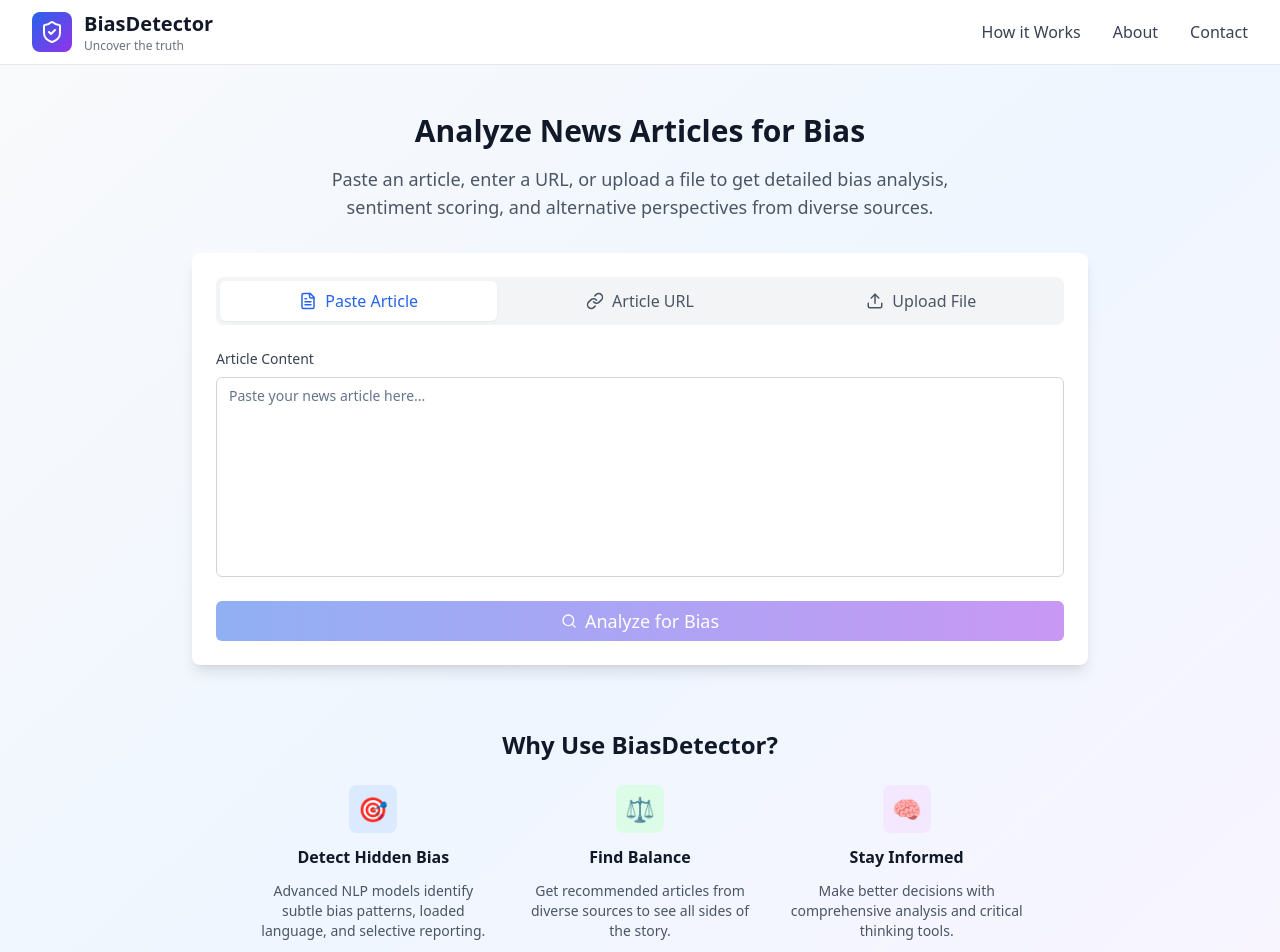
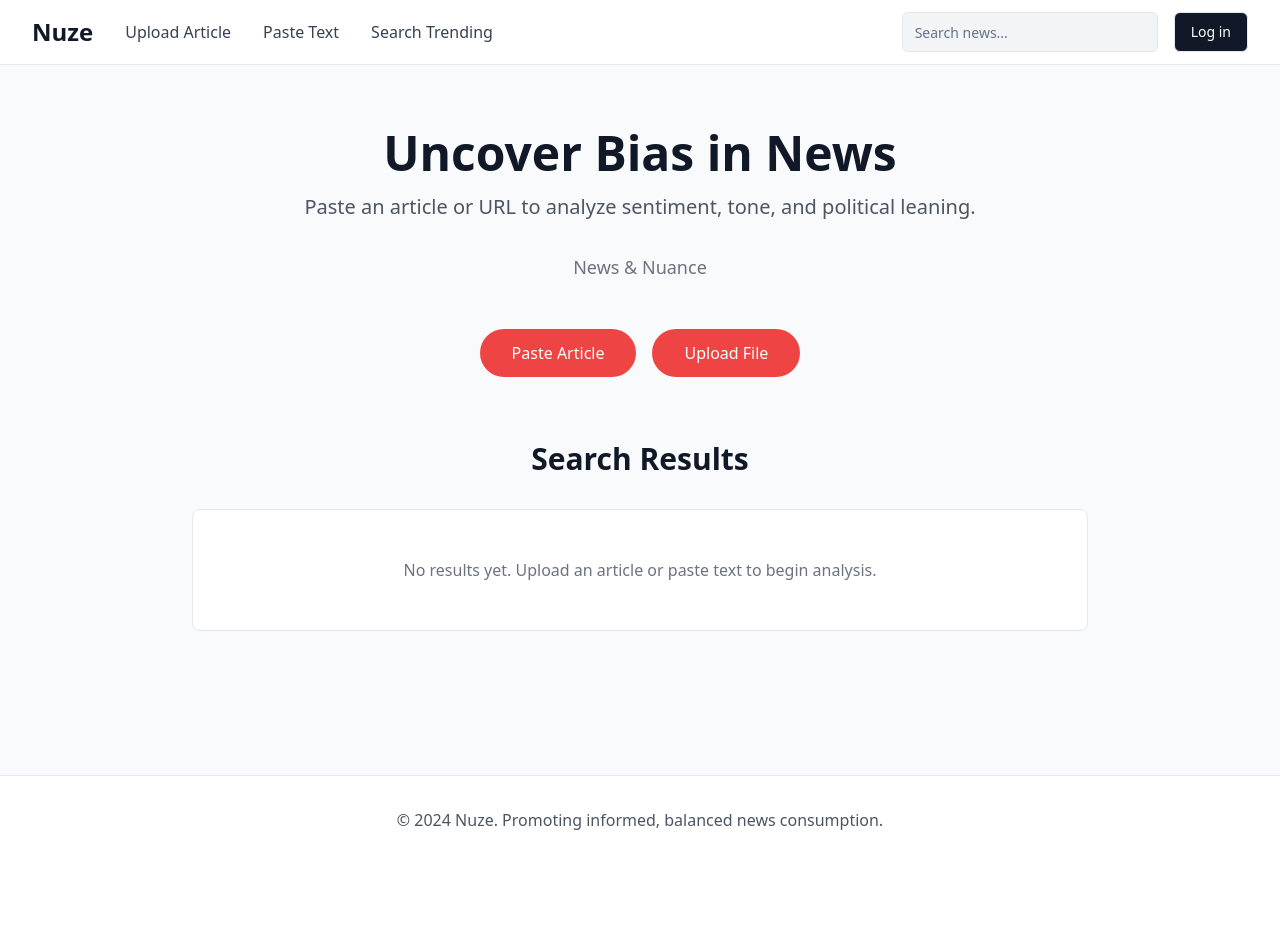
Before and after one commit to sakshi-sky/truth-compass-unveiled, a React (Vite) app: page / in a window 1280 px wide. Shown: the top 952 px of the page. After the commit the page ends 864 px from the top, so only its background shows below. Built offline with nearby package versions, Linux system fonts and the light colour scheme.

Commit message:
Refactor: Polish UI and rename website
-   Modified the UI based on the provided image reference.
-   Renamed the website to "Nuze" with the tagline "News & Nuance".

```diff
--- a/src/components/Header.tsx
+++ b/src/components/Header.tsx
@@ -1,26 +1,34 @@
 
 import React from 'react';
-import { ShieldCheck } from 'lucide-react';
+import { Button } from '@/components/ui/button';
+import { Input } from '@/components/ui/input';
 
 const Header = () => {
   return (
     <header className="bg-white border-b border-gray-200 sticky top-0 z-50">
       <div className="max-w-7xl mx-auto px-4 sm:px-6 lg:px-8">
         <div className="flex justify-between items-center h-16">
-          <div className="flex items-center space-x-3">
-            <div className="flex items-center justify-center w-10 h-10 bg-gradient-to-br from-blue-600 to-purple-600 rounded-lg">
-              <ShieldCheck className="w-6 h-6 text-white" />
+          <div className="flex items-center space-x-8">
+            <div className="flex items-center">
+              <h1 className="text-2xl font-bold text-gray-900">Nuze</h1>
             </div>
-            <div>
-              <h1 className="text-xl font-bold text-gray-900">BiasDetector</h1>
-              <p className="text-xs text-gray-500">Uncover the truth</p>
+            <nav className="hidden md:flex space-x-8">
+              <a href="#" className="text-gray-700 hover:text-gray-900 transition-colors">Upload Article</a>
+              <a href="#" className="text-gray-700 hover:text-gray-900 transition-colors">Paste Text</a>
+              <a href="#" className="text-gray-700 hover:text-gray-900 transition-colors">Search Trending</a>
+            </nav>
+          </div>
+          <div className="flex items-center space-x-4">
+            <div className="hidden md:block">
+              <Input
+                placeholder="Search news..."
+                className="w-64 bg-gray-100 border-gray-200 focus:bg-white"
+              />
             </div>
+            <Button variant="outline" className="bg-gray-900 text-white hover:bg-gray-800">
+              Log in
+            </Button>
           </div>
-          <nav className="hidden md:flex space-x-8">
-            <a href="#" className="text-gray-700 hover:text-blue-600 transition-colors">How it Works</a>
-            <a href="#" className="text-gray-700 hover:text-blue-600 transition-colors">About</a>
-            <a href="#" className="text-gray-700 hover:text-blue-600 transition-colors">Contact</a>
-          </nav>
         </div>
       </div>
     </header>
--- a/src/pages/Index.tsx
+++ b/src/pages/Index.tsx
@@ -15,11 +15,51 @@ const Index = () => {
   };
 
   return (
-    <div className="min-h-screen bg-gradient-to-br from-gray-50 via-blue-50 to-purple-50">
+    <div className="min-h-screen bg-gray-50">
       <Header />
 
-      <main className="py-12 px-4 sm:px-6 lg:px-8">
-        <InputSection onAnalyze={handleAnalyze} />
+      <main className="py-16 px-4 sm:px-6 lg:px-8">
+        {/* Hero Section */}
+        <div className="max-w-4xl mx-auto text-center mb-16">
+          <h1 className="text-5xl font-bold text-gray-900 mb-4">
+            Uncover Bias in News
+          </h1>
+          <p className="text-xl text-gray-600 mb-8">
+            Paste an article or URL to analyze sentiment, tone, and political leaning.
+          </p>
+          <p className="text-lg text-gray-500 mb-12">
+            News & Nuance
+          </p>
+
+          {/* Action Buttons */}
+          <div className="flex justify-center space-x-4 mb-16">
+            <button className="bg-red-500 hover:bg-red-600 text-white px-8 py-3 rounded-full font-medium transition-colors">
+              Paste Article
+            </button>
+            <button className="bg-red-500 hover:bg-red-600 text-white px-8 py-3 rounded-full font-medium transition-colors">
+              Upload File
+            </button>
+          </div>
+        </div>
+
+        {/* Search Results Section */}
+        {!analysisData && (
+          <div className="max-w-4xl mx-auto">
+            <h2 className="text-3xl font-bold text-gray-900 text-center mb-8">
+              Search Results
+            </h2>
+            <div className="bg-white rounded-lg border border-gray-200 p-12 text-center">
+              <p className="text-gray-500">
+                No results yet. Upload an article or paste text to begin analysis.
+              </p>
+            </div>
+          </div>
+        )}
+
+        {/* Input Section - Hidden initially, shown when buttons are clicked */}
+        <div className="hidden">
+          <InputSection onAnalyze={handleAnalyze} />
+        </div>
 
         {analysisData && (
           <div className="mt-12">
@@ -29,46 +69,6 @@ const Index = () => {
             />
           </div>
         )}
-
-        {/* Hero Section - shown when no analysis yet */}
-        {!analysisData && (
-          <div className="mt-16 text-center">
-            <div className="max-w-3xl mx-auto">
-              <h3 className="text-2xl font-bold text-gray-900 mb-6">
-                Why Use BiasDetector?
-              </h3>
-              <div className="grid grid-cols-1 md:grid-cols-3 gap-8">
-                <div className="space-y-3">
-                  <div className="w-12 h-12 bg-blue-100 rounded-lg flex items-center justify-center mx-auto">
-                    <span className="text-2xl">🎯</span>
-                  </div>
-                  <h4 className="font-semibold text-gray-900">Detect Hidden Bias</h4>
-                  <p className="text-gray-600 text-sm">
-                    Advanced NLP models identify subtle bias patterns, loaded language, and selective reporting.
-                  </p>
-                </div>
-                <div className="space-y-3">
-                  <div className="w-12 h-12 bg-green-100 rounded-lg flex items-center justify-center mx-auto">
-                    <span className="text-2xl">⚖️</span>
-                  </div>
-                  <h4 className="font-semibold text-gray-900">Find Balance</h4>
-                  <p className="text-gray-600 text-sm">
-                    Get recommended articles from diverse sources to see all sides of the story.
-                  </p>
-                </div>
-                <div className="space-y-3">
-                  <div className="w-12 h-12 bg-purple-100 rounded-lg flex items-center justify-center mx-auto">
-                    <span className="text-2xl">🧠</span>
-                  </div>
-                  <h4 className="font-semibold text-gray-900">Stay Informed</h4>
-                  <p className="text-gray-600 text-sm">
-                    Make better decisions with comprehensive analysis and critical thinking tools.
-                  </p>
-                </div>
-              </div>
-            </div>
-          </div>
-        )}
       </main>
 
       {/* Footer */}
@@ -76,7 +76,7 @@ const Index = () => {
         <div className="max-w-7xl mx-auto py-8 px-4 sm:px-6 lg:px-8">
           <div className="text-center">
             <p className="text-gray-600">
-              © 2024 BiasDetector. Promoting informed, balanced news consumption.
+              © 2024 Nuze. Promoting informed, balanced news consumption.
             </p>
           </div>
         </div>
```
